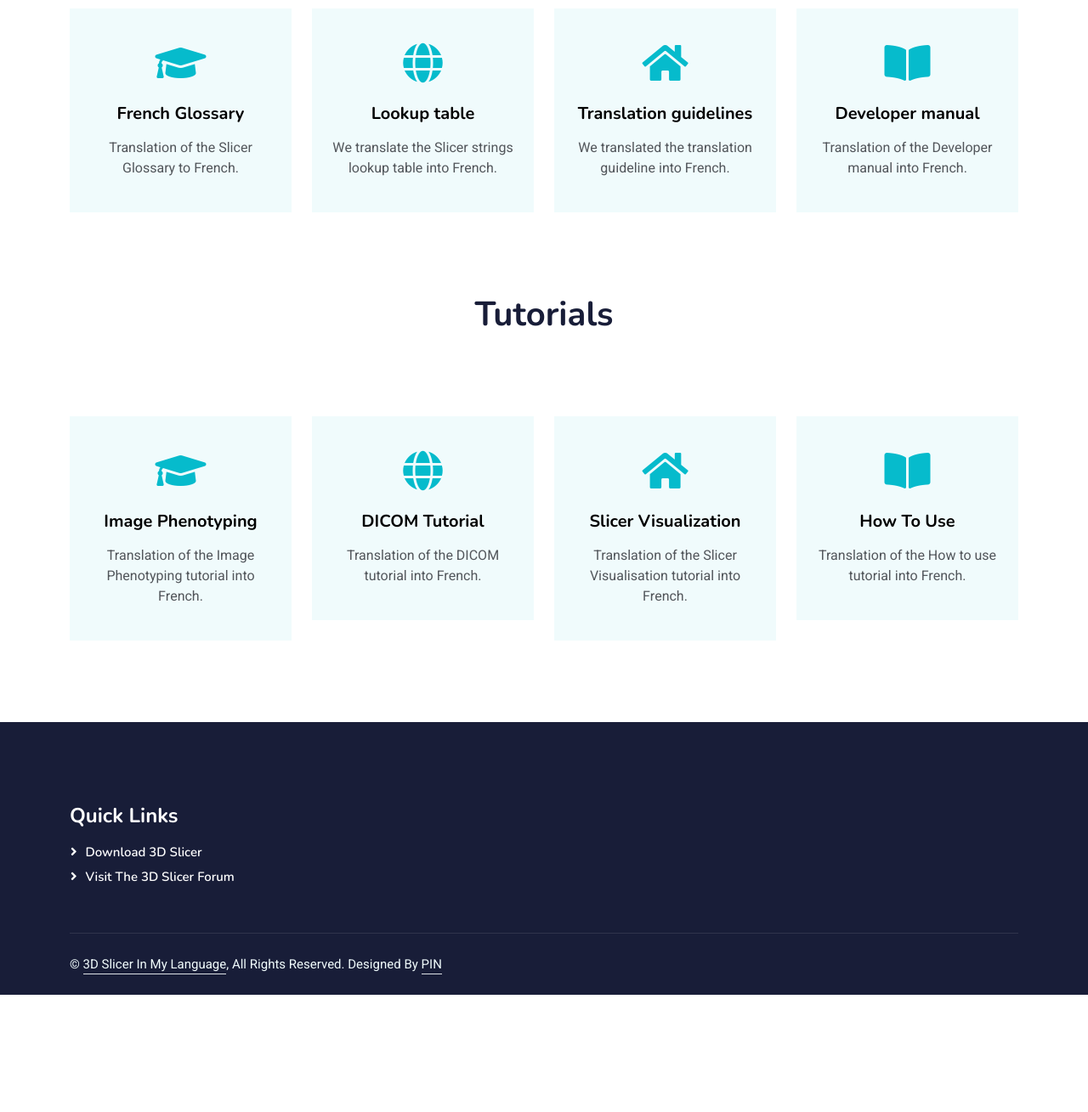
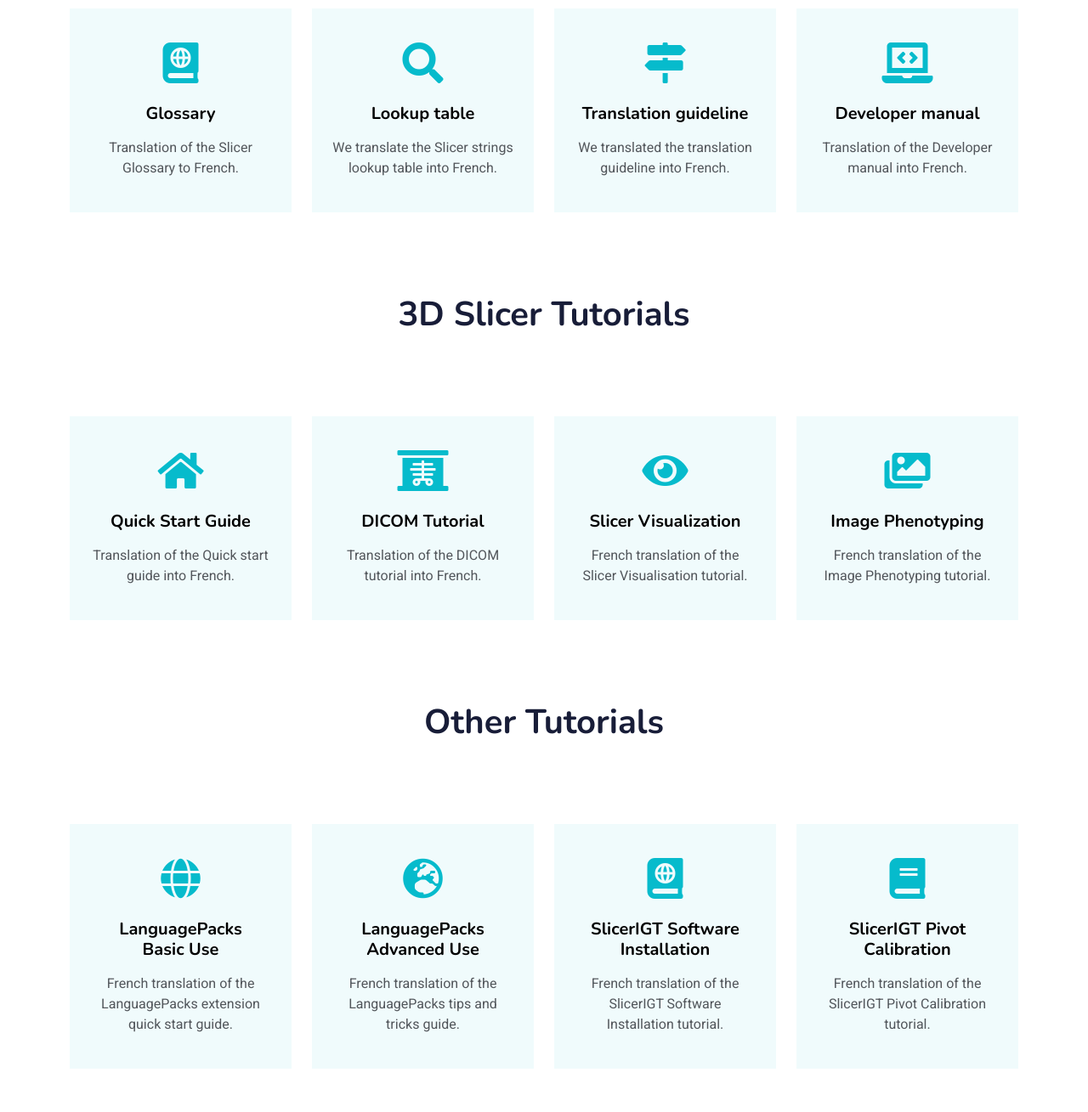
Before and after one commit to sliceriml/sliceriml.github.io, a plain HTML site: page translations.html in a window 1280 px wide. Shown: the part 700-2009 px from the top of the page at 85% size. Before the commit the page ends 1871 px from the top, so only its background shows below. Drawn offline with nearby package versions, Linux system fonts and the light colour scheme.

Commit message:
Update translation page to consider Sonia's comments

```diff
--- /dev/null
+++ b/js/translations.js
@@ -0,0 +1,12 @@
+function makeIconsAreaClickable() {
+	let parent;
+	const links = document.querySelectorAll('div.p-4 i + h5.mb-3 > a');
+
+	for (const link of links) {
+		parent = link.parentElement.parentElement.parentElement.parentElement;
+		parent.onclick = () => link.click();
+		parent.style.cursor = 'pointer';
+	}
+}
+
+makeIconsAreaClickable();
--- a/translations.html
+++ b/translations.html
@@ -132,16 +132,16 @@
 
     <h1 align="center" class="mb-5">Documentation</h1>
 
-    <!-- Service Start -->
+    <!-- Documentation Start -->
     <div class="container-xxl py-5">
         <div class="container">
             <div class="row g-4">
                 <div class="col-lg-3 col-sm-6 wow fadeInUp" data-wow-delay="0.1s">
                     <div class="service-item text-center pt-3">
                         <div class="p-4">
-                            <i class="fa fa-3x fa-graduation-cap text-primary mb-4"></i>
+                            <i class="fa fa-3x fa-atlas text-primary mb-4"></i>
                             <h5 class="mb-3">
-                                <a style="color: black;" href="https://github.com/Slicer/SlicerLanguagePacks/blob/main/Module%20translation%20lookup%20table_fr.md">French Glossary</a>
+                                <a target="_blank" style="color: black;" href="https://github.com/Slicer/SlicerLanguagePacks/blob/main/Glossary_fr.md">Glossary</a>
                             </h5>
                             <p>Translation of the Slicer Glossary to French.</p>
                         </div>
@@ -150,9 +150,9 @@
                 <div class="col-lg-3 col-sm-6 wow fadeInUp" data-wow-delay="0.3s">
                     <div class="service-item text-center pt-3">
                         <div class="p-4">
-                            <i class="fa fa-3x fa-globe text-primary mb-4"></i>
+                            <i class="fa fa-3x fa-search text-primary mb-4"></i>
                             <h5 class="mb-3">
-                                <a style="color: black;" href="https://sliceriml.github.io/lookup-table/">Lookup table</a>
+                                <a target="_blank" style="color: black;" href="https://github.com/Slicer/SlicerLanguagePacks/blob/main/Module%20translation%20lookup%20table_fr.md">Lookup table</a>
                             </h5>
                             <p>We translate the Slicer strings lookup table into French.</p>
                         </div>
@@ -161,9 +161,9 @@
                 <div class="col-lg-3 col-sm-6 wow fadeInUp" data-wow-delay="0.5s">
                     <div class="service-item text-center pt-3">
                         <div class="p-4">
-                            <i class="fa fa-3x fa-home text-primary mb-4"></i>
+                            <i class="fa fa-3x fa-map-signs text-primary mb-4"></i>
                             <h5 class="mb-3">
-                                <a style="color: black;" href="https://github.com/Slicer/SlicerLanguagePacks/blob/main/TranslationGuidelines_fr.md">Translation guidelines</a>
+                                <a target="_blank" style="color: black;" href="https://github.com/Slicer/SlicerLanguagePacks/blob/main/TranslationGuidelines_fr.md">Translation guideline</a>
                             </h5>
                             <p>We translated the translation guideline into French.</p>
                         </div>
@@ -172,9 +172,9 @@
                 <div class="col-lg-3 col-sm-6 wow fadeInUp" data-wow-delay="0.7s">
                     <div class="service-item text-center pt-3">
                         <div class="p-4">
-                            <i class="fa fa-3x fa-book-open text-primary mb-4"></i>
+                            <i class="fa fa-3x fa-laptop-code text-primary mb-4"></i>
                             <h5 class="mb-3">
-                                <a style="color: black;" href="https://github.com/Slicer/SlicerLanguagePacks/blob/main/DevelopersManual.md#preparing-qt-based-c-source-files-for-translation">Developer manual</a>
+                                <a target="_blank" style="color: black;" href="https://github.com/Slicer/SlicerLanguagePacks/blob/main/DevelopersManual_fr.md">Developer manual</a>
                             </h5>
                             <p>Translation of the Developer manual into French.</p>
                         </div>
@@ -183,32 +183,32 @@
             </div>
         </div>
     </div>
-    <!-- Service End -->
+    <!-- Documentation End -->
 
     <br><br>
-    <h1 align="center" class="mb-5">Tutorials</h1>
+    <h1 align="center" class="mb-5">3D Slicer Tutorials</h1>
 
-    <!-- Service Start -->
+    <!-- Tutorials Start -->
     <div class="container-xxl py-5">
         <div class="container">
             <div class="row g-4">
                 <div class="col-lg-3 col-sm-6 wow fadeInUp" data-wow-delay="0.1s">
                     <div class="service-item text-center pt-3">
                         <div class="p-4">
-                            <i class="fa fa-3x fa-graduation-cap text-primary mb-4"></i>
+                            <i class="fa fa-3x fa-home text-primary mb-4"></i>
                             <h5 class="mb-3">
-                                <a style="color: black;" href="https://docs.google.com/presentation/u/0/d/12Lbq-QBCxP2p9FkF3_YM5Ng7pItfspMG0FP_20wQglA/edit">Image Phenotyping</a>
+                                <a target="_blank" style="color: black;" href="https://drive.google.com/file/d/1GQYYTY2cHWXbkcYSoPjHe5fOONhmw4Mx/view">Quick Start Guide</a>
                             </h5>
-                            <p>Translation of the Image Phenotyping tutorial into French.</p>
+                            <p>Translation of the Quick start guide into French.</p>
                         </div>
                     </div>
                 </div>
                 <div class="col-lg-3 col-sm-6 wow fadeInUp" data-wow-delay="0.3s">
                     <div class="service-item text-center pt-3">
                         <div class="p-4">
-                            <i class="fa fa-3x fa-globe text-primary mb-4"></i>
+                            <i class="fa fa-3x fa-x-ray text-primary mb-4"></i>
                             <h5 class="mb-3">
-                                <a style="color: black;" href="https://docs.google.com/presentation/d/1mEhNIoRnz8Al9YYB5GLr_N_ocyHUiaSB/edit#slide=id.p1">DICOM Tutorial</a>
+                                <a target="_blank" style="color: black;" href="https://drive.google.com/file/d/1mwOJC9N-tlm7JSyZjvlSXwUDKleaoofu/view">DICOM Tutorial</a>
                             </h5>
                             <p>Translation of the DICOM tutorial into French.</p>
                         </div>
@@ -217,29 +217,92 @@
                 <div class="col-lg-3 col-sm-6 wow fadeInUp" data-wow-delay="0.5s">
                     <div class="service-item text-center pt-3">
                         <div class="p-4">
-                            <i class="fa fa-3x fa-home text-primary mb-4"></i>
+                            <i class="fa fa-3x fa-eye text-primary mb-4"></i>
                             <h5 class="mb-3">
-                                <a style="color: black;" href="https://docs.google.com/presentation/d/12Lbq-QBCxP2p9FkF3_YM5Ng7pItfspMG0FP_20wQglA/edit#slide=id.g25dddea34e5_2_45">Slicer Visualization</a>
+                                <a target="_blank" style="color: black;" href="https://drive.google.com/file/d/1Nwvz9lESCPUy9o09ZJNBMXyzhrAl5YgU/view">Slicer Visualization</a>
                             </h5>
-                            <p>Translation of the Slicer Visualisation tutorial into French.</p>
+                            <p>French translation of the Slicer Visualisation tutorial.</p>
                         </div>
                     </div>
                 </div>
                 <div class="col-lg-3 col-sm-6 wow fadeInUp" data-wow-delay="0.7s">
                     <div class="service-item text-center pt-3">
                         <div class="p-4">
-                            <i class="fa fa-3x fa-book-open text-primary mb-4"></i>
+                            <i class="fa fa-3x fa-images text-primary mb-4"></i>
                             <h5 class="mb-3">
-                                <a style="color: black;" href="https://github.com/Slicer/SlicerLanguagePacks/blob/main/HowToUse_fr.md">How To Use</a>
+                                <a target="_blank" style="color: black;" href="https://drive.google.com/file/d/1vqfD180DiHbBVgiORwXSyjtCaT81Hmuw/view">Image Phenotyping</a>
                             </h5>
-                            <p>Translation of the How to use tutorial into French.</p>
+                            <p>French translation of the Image Phenotyping tutorial.</p>
                         </div>
                     </div>
                 </div>
             </div>
         </div>
     </div>
-    <!-- Service End -->
+    <!-- Tutorials End -->
+
+    <br><br>
+    <h1 align="center" class="mb-5">Other Tutorials</h1>
+
+    <!-- Other Tutorials Start -->
+    <div class="container-xxl py-5">
+        <div class="container">
+            <div class="row g-4">
+                <div class="col-lg-3 col-sm-6 wow fadeInUp" data-wow-delay="0.1s">
+                    <div class="service-item text-center pt-3">
+                        <div class="p-4">
+                            <i class="fa fa-3x fa-globe text-primary mb-4"></i>
+                            <h5 class="mb-3">
+                                <a target="_blank" style="color: black;" href="https://github.com/Slicer/SlicerLanguagePacks/blob/main/HowToUse_fr.md">LanguagePacks <br>Basic Use</a>
+                            </h5>
+                            <p>French translation of the LanguagePacks extension quick start guide.</p>
+                        </div>
+                    </div>
+                </div>
+                <div class="col-lg-3 col-sm-6 wow fadeInUp" data-wow-delay="0.3s">
+                    <div class="service-item text-center pt-3">
+                        <div class="p-4">
+                            <i class="fa fa-3x fa-globe-europe text-primary mb-4"></i>
+                            <h5 class="mb-3">
+                                <a target="_blank" style="color: black;" href="https://github.com/Slicer/SlicerLanguagePacks/blob/main/AdvancedUse_fr.md">LanguagePacks Advanced Use</a>
+                            </h5>
+                            <p>French translation of the LanguagePacks tips and tricks guide.</p>
+                        </div>
+                    </div>
+                </div>
+                <div class="col-lg-3 col-sm-6 wow fadeInUp" data-wow-delay="0.5s">
+                    <div class="service-item text-center pt-3">
+                        <div class="p-4">
+                            <i class="fa fa-3x fa-atlas text-primary mb-4"></i>
+                            <h5 class="mb-3">
+                                <a target="_blank" style="color: black;"
+                                    href="https://drive.google.com/file/d/1Rs6EThxAvEUkI0YMOCpt0T9--YpLUUoD/view">SlicerIGT Software
+                                    Installation</a>
+                            </h5>
+                            <p>French translation of the SlicerIGT Software Installation tutorial.</p>
+                        </div>
+                    </div>
+                </div>
+                <div class="col-lg-3 col-sm-6 wow fadeInUp" data-wow-delay="0.7s">
+                    <div class="service-item text-center pt-3">
+                        <div class="p-4">
+                            <i class="fa fa-3x fa-book text-primary mb-4"></i>
+                            <h5 class="mb-3">
+                                <a target="_blank" style="color: black;"
+                                    href="https://drive.google.com/file/d/1PubORM7cwqpfcyz4GDBIb69e93f7TzeF/view">SlicerIGT
+                                    Pivot Calibration</a>
+                            </h5>
+                            <p>French translation of the SlicerIGT Pivot Calibration tutorial.</p>
+                        </div>
+                    </div>
+                </div>
+            </div>
+        </div>
+    </div>
+    <!-- Other Tutorials End -->
+
+    <!-- make icons area clickable, instead of links only -->
+    <script src="js/translations.js"></script>
 
     <!-- Footer Start -->
     <div class="container-fluid bg-dark text-light footer pt-5 mt-5 wow fadeIn" data-wow-delay="0.1s">
```
